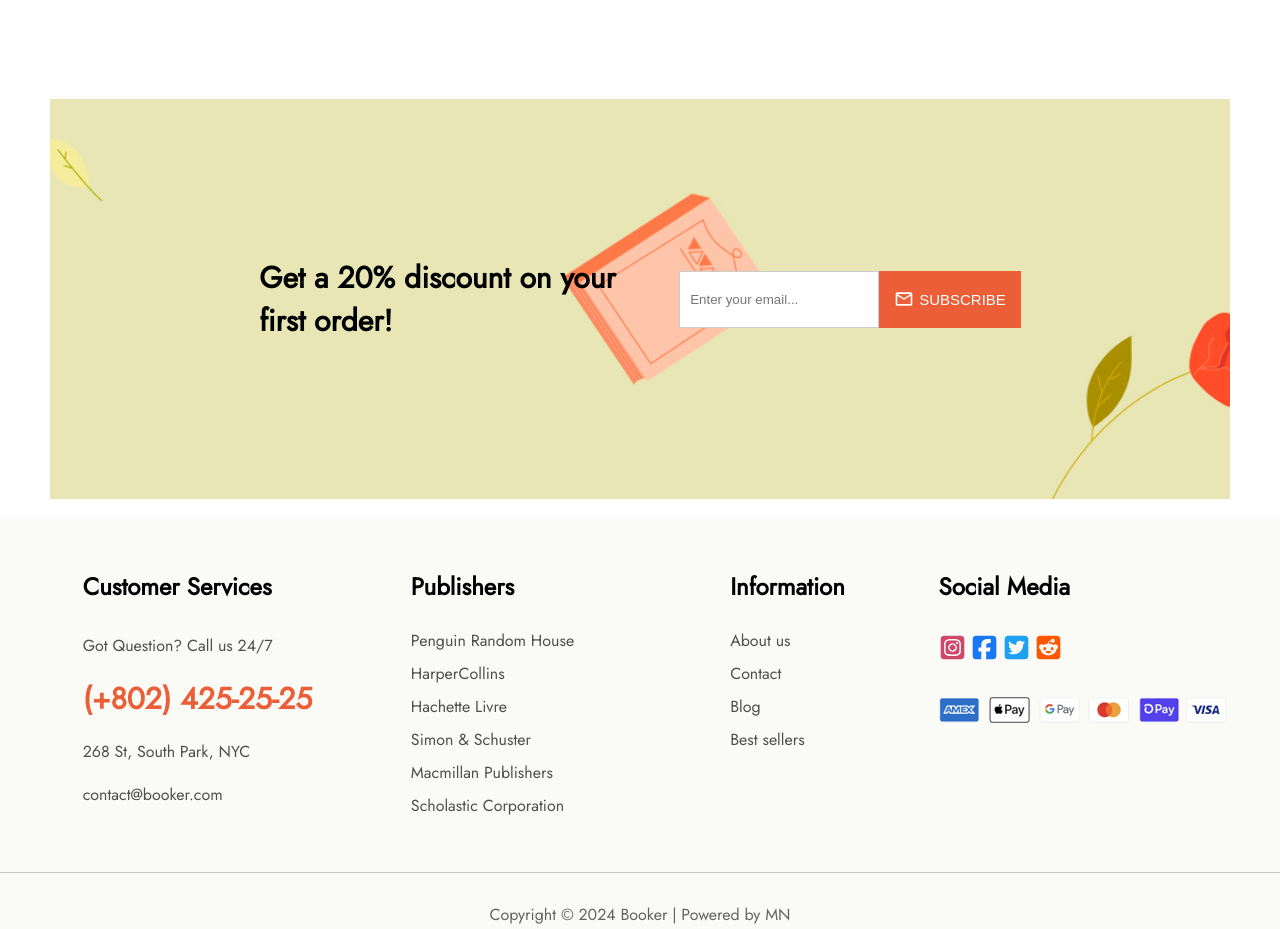
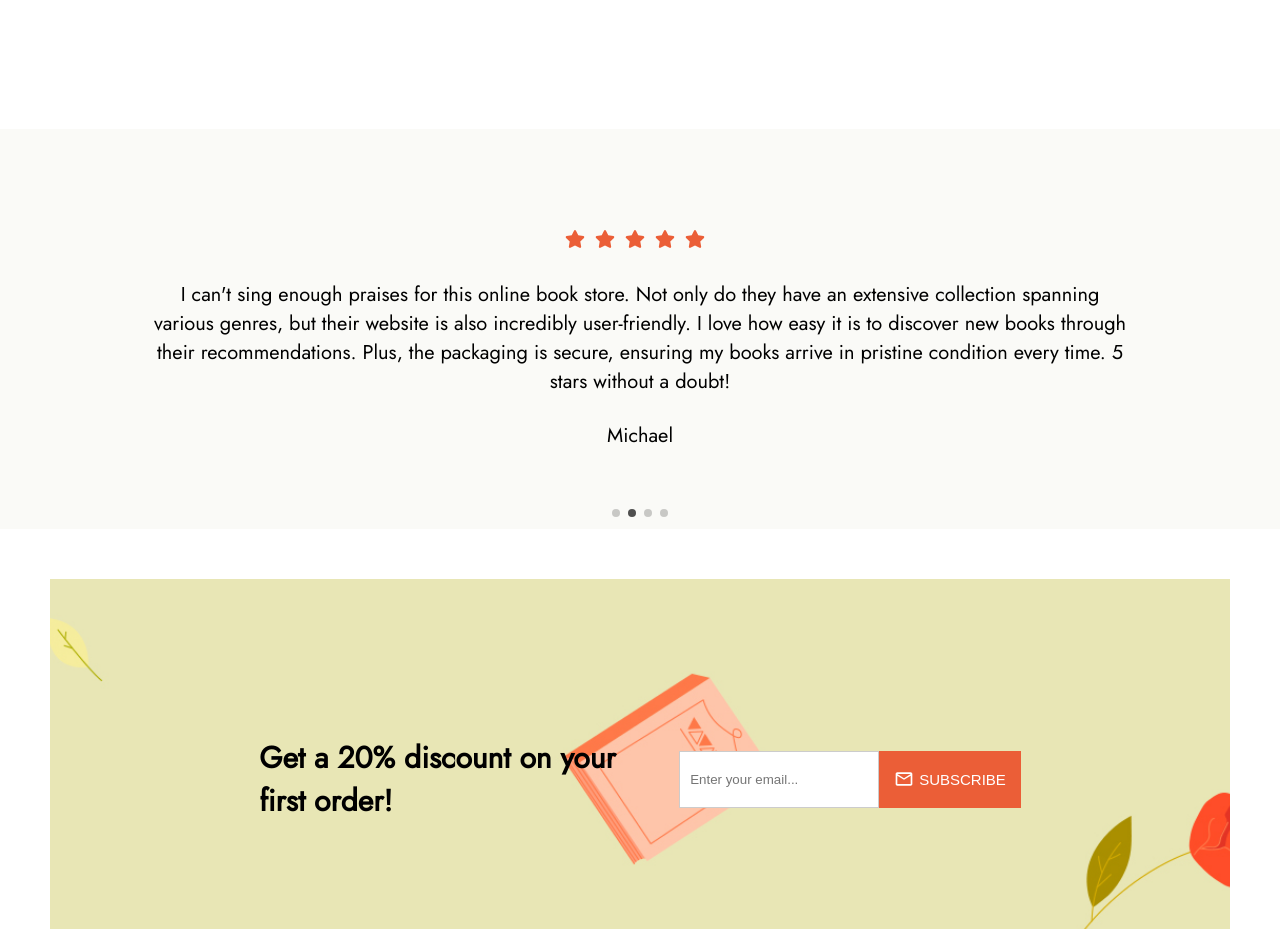
Before and after one commit to muradnuriyev001/Booker, a React (Vite) app: page / in a window 1280 px wide. Shown: the part 1360-2289 px from the top of the page. Built offline with nearby package versions, Linux system fonts and the light colour scheme.

Commit message:
Add: Home(Comments section),Title hook to each component

```diff
--- a/package.json
+++ b/package.json
@@ -16,7 +16,8 @@
     "react-icons": "^5.0.1",
     "react-redux": "^9.1.0",
     "react-router-dom": "^6.22.3",
-    "sass": "^1.74.1"
+    "sass": "^1.74.1",
+    "swiper": "^11.1.0"
   },
   "devDependencies": {
     "@types/react": "^18.2.66",
--- a/src/index.css
+++ b/src/index.css
@@ -31,6 +31,8 @@ a {
   --gray2: #242424cc;
   --black: #242424;
   --orange: #eb5e37;
+
+  --swiper-pagination-color: var(--gray2);
 }
 
 ::selection {
--- a/src/pages/Account/Account.tsx
+++ b/src/pages/Account/Account.tsx
@@ -1,6 +1,8 @@
+import usePageTitle from "../../hooks/usePageTitle";
 import c from "./Account.module.scss";
 
 const Account = () => {
+  usePageTitle("Booker | Account")
   return <div>Account</div>;
 };
 
--- a/src/pages/Blog/Blog.tsx
+++ b/src/pages/Blog/Blog.tsx
@@ -1,5 +1,7 @@
+import usePageTitle from "../../hooks/usePageTitle";
 import c from "./Blog.module.scss";
 const Blog = () => {
+  usePageTitle("Booker | Blog")
   return <div>Blog</div>;
 };
 
--- a/src/pages/Cart/Cart.tsx
+++ b/src/pages/Cart/Cart.tsx
@@ -1,6 +1,8 @@
+import usePageTitle from "../../hooks/usePageTitle";
 import c from "./Cart.module.scss";
 
 const Cart = () => {
+  usePageTitle("Booker | Cart")
   return <div>Cart</div>;
 };
 
--- a/src/pages/Contact/Contact.tsx
+++ b/src/pages/Contact/Contact.tsx
@@ -1,5 +1,7 @@
+import usePageTitle from "../../hooks/usePageTitle";
 import c from "./Contact.module.scss";
 const Contact = () => {
+  usePageTitle("Booker | Contact")
   return <div>Contact</div>;
 };
 
--- a/src/pages/Home/Home.tsx
+++ b/src/pages/Home/Home.tsx
@@ -1,5 +1,6 @@
 import Subscribe from "../../components/Subscribe/Subscribe";
 import usePageTitle from "../../hooks/usePageTitle";
+import HomeComments from "./HomeComments/HomeComments";
 import HomeSearch from "./HomeSearch/HomeSearch";
 import HomeServices from "./HomeServices/HomeServices";
 
@@ -9,6 +10,7 @@ const Home = () => {
     <>
       <HomeSearch />
       <HomeServices />
+      <HomeComments />
       <Subscribe />
     </>
   );
--- /dev/null
+++ b/src/pages/Home/HomeComments/HomeComments.module.scss
@@ -0,0 +1,70 @@
+.swiper {
+  min-height: 400px;
+  padding: 0px 200px !important;
+  margin: 50px 0px !important;
+  background-color: var(--white);
+}
+
+.swiperSlide {
+  display: flex;
+  align-items: center;
+  justify-content: center;
+  text-align: center;
+  font-family: Jost, sans-serif;
+  padding-top: 100px;
+  svg {
+    color: var(--orange);
+    margin-right: 10px;
+    font-size: 20px;
+  }
+  p {
+    font-size: 20px;
+    margin: 25px 0px;
+    padding: 0px 200px;
+  }
+}
+
+@media only screen and (max-width: 1700px) {
+  .swiper {
+    padding: 0px 150px !important;
+  }
+}
+
+@media only screen and (max-width: 1600px) {
+  .swiper {
+    padding: 0px 100px !important;
+  }
+}
+
+@media only screen and (max-width: 1500px) {
+  .swiper {
+    padding: 0px 50px !important;
+  }
+}
+
+@media only screen and (max-width: 1280px) {
+  .swiper {
+    padding: 0px 0px !important;
+  }
+  .swiperSlide {
+    p {
+      padding: 0px 150px;
+    }
+  }
+}
+
+@media only screen and (max-width: 1023px) {
+  .swiperSlide {
+    p {
+      padding: 0px 100px;
+    }
+  }
+}
+
+@media only screen and (max-width: 800px) {
+  .swiperSlide {
+    p {
+      padding: 0px 50px;
+    }
+  }
+}
--- /dev/null
+++ b/src/pages/Home/HomeComments/HomeComments.tsx
@@ -0,0 +1,66 @@
+import c from "./HomeComments.module.scss";
+import { FaStar } from "react-icons/fa";
+
+//Swiper Library Components
+import { Swiper, SwiperSlide } from "swiper/react";
+import { Autoplay, Pagination } from "swiper/modules";
+//Swiper Styles
+import "swiper/css";
+import "swiper/css/pagination";
+import "swiper/css/navigation";
+
+const comments = [
+  {
+    Emily:
+      "This online book store is absolutely fantastic! From the vast selection to the seamless ordering process, everything about it is top-notch. I've never had any issues with my orders, and the customer service is excellent. Plus, the delivery is always prompt. Highly recommended for all book lovers!",
+  },
+  {
+    Michael:
+      "I can't sing enough praises for this online book store. Not only do they have an extensive collection spanning various genres, but their website is also incredibly user-friendly. I love how easy it is to discover new books through their recommendations. Plus, the packaging is secure, ensuring my books arrive in pristine condition every time. 5 stars without a doubt!",
+  },
+  {
+    Hannah:
+      "If you're a bookworm like me, this online book store will become your best friend. The browsing experience is a joy, with plenty of filters to narrow down your search. I've found some rare editions here that I couldn't find elsewhere. Their commitment to customer satisfaction is evident in every aspect of their service. I wouldn't shop anywhere else!",
+  },
+  {
+    Sophie:
+      "Five stars all the way! This online book store exceeds expectations in every aspect. Not only is the selection vast, but the prices are also competitive. I appreciate how they prioritize customer experience, evident in their quick shipping and responsive support team. Whether you're after the latest bestseller or a hard-to-find classic, this is the place to go!",
+  },
+];
+
+const HomeComments = () => {
+  return (
+    <div>
+      <Swiper
+        spaceBetween={20}
+        loop={true}
+        pagination={{
+          clickable: true,
+        }}
+        autoplay={{
+          delay: 3000,
+          disableOnInteraction: false,
+        }}
+        slidesPerView={1}
+        modules={[Autoplay, Pagination]}
+        className={c.swiper}
+      >
+        {comments.map((comment, i) => (
+          <SwiperSlide className={c.swiperSlide} key={i}>
+            <div className={c.stars}>
+              <FaStar />
+              <FaStar />
+              <FaStar />
+              <FaStar />
+              <FaStar />
+            </div>
+            <p>{Object.values(comment)}</p>
+            <p>{Object.keys(comment)}</p>
+          </SwiperSlide>
+        ))}
+      </Swiper>
+    </div>
+  );
+};
+
+export default HomeComments;
--- a/src/pages/Wishlist/Wishlist.tsx
+++ b/src/pages/Wishlist/Wishlist.tsx
@@ -1,5 +1,7 @@
+import usePageTitle from "../../hooks/usePageTitle";
 import c from "./Wishlist.module.scss";
 const Wishlist = () => {
+  usePageTitle("Booker | Wishlist");
   return <div>Wishlist</div>;
 };
 
```
Also changed, not shown: 1 other file (tests, documents, lock files or other folders).
